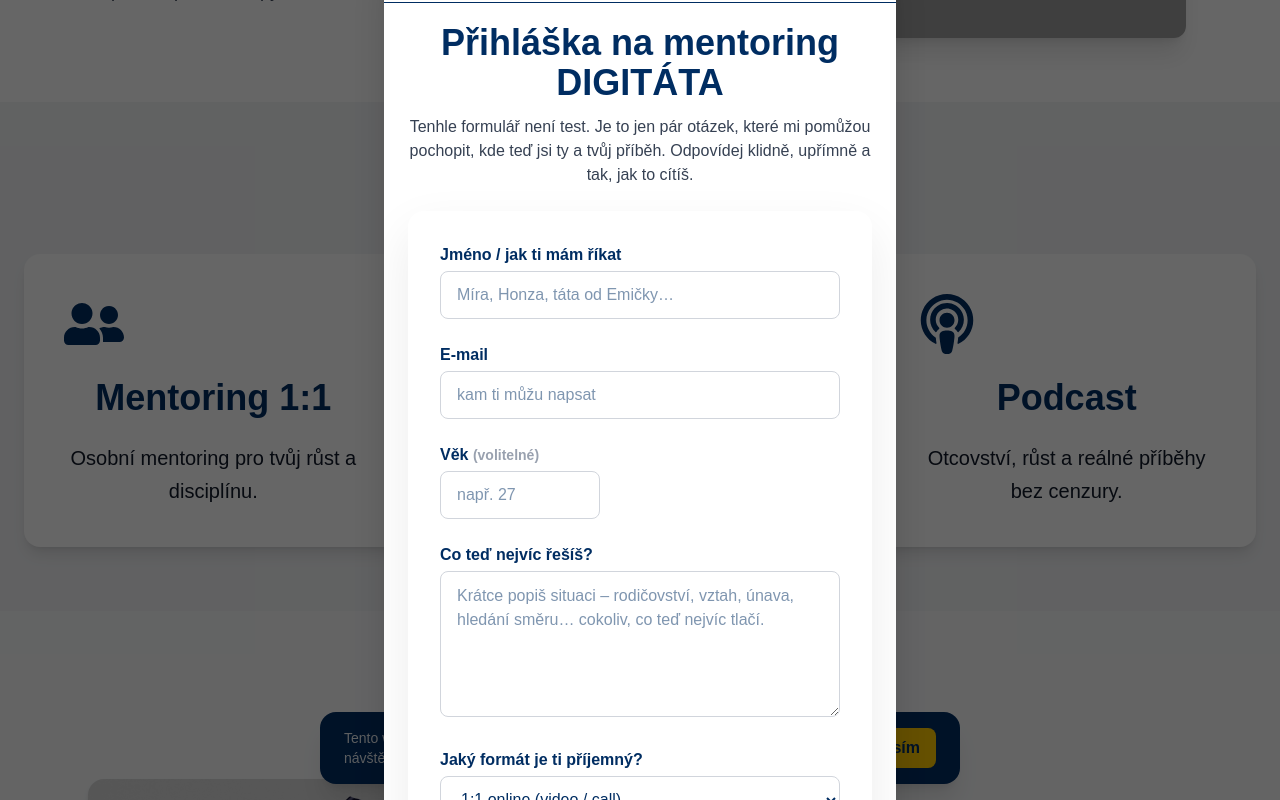
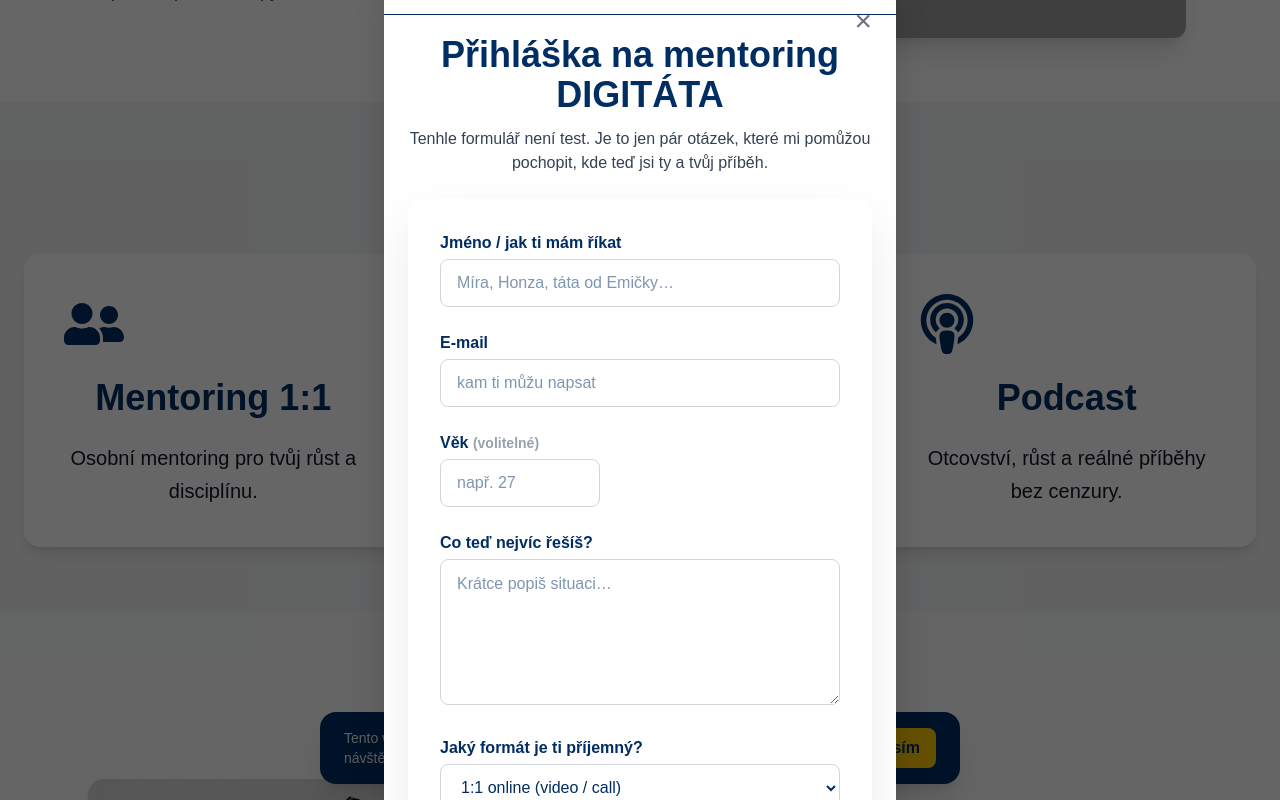
Before and after one commit to digitatastudio/digitata, a Next.js app: page / in a window 1280 px wide. Both pictures are taken after a click on the button "Mentoring 1:1". Shown: the part 1216-2016 px from the top of the page. Built offline with nearby package versions, Linux system fonts and the light colour scheme; no server answers; grey boxes are pictures that could not be loaded.

Commit message:
Upraven MentoringForm – přidán křížek a fix

```diff
--- a/src/app/components/MentoringForm.tsx
+++ b/src/app/components/MentoringForm.tsx
@@ -3,10 +3,9 @@
 import { useState } from "react";
 
 export default function MentoringForm() {
-  const [status, setStatus] = useState<"idle" | "sending" | "ok" | "error">(
-    "idle"
-  );
+  const [status, setStatus] = useState<"idle" | "sending" | "ok" | "error">("idle");
   const [errorMsg, setErrorMsg] = useState("");
+  const [isOpen, setIsOpen] = useState(true); // jen jedna věc: otevřeno / zavřeno
 
   async function onSubmit(e: React.FormEvent<HTMLFormElement>) {
     e.preventDefault();
@@ -52,22 +51,37 @@ export default function MentoringForm() {
     }
   }
 
+  // ❗ KDYŽ UŽIVATEL ZAVŘE FORMULÁŘ => NIC SE NEZOBRAZUJE
+  if (!isOpen) return null;
+
   return (
     <section id="mentoring" className="section">
       <div className="wrap">
         <div className="relative mx-auto max-w-2xl">
+
+          {/* ✖ KŘÍŽEK NA ZAVŘENÍ */}
+          <button
+            type="button"
+            onClick={() => setIsOpen(false)}
+            className="absolute right-0 -top-8 text-3xl text-gray-500 hover:text-gray-700"
+            aria-label="Zavřít formulář"
+          >
+            ×
+          </button>
+
           <h2 className="text-3xl md:text-4xl font-extrabold text-brand mb-3 text-center">
             Přihláška na mentoring DIGITÁTA
           </h2>
 
           <p className="text-gray-700 mb-6 text-center">
             Tenhle formulář není test. Je to jen pár otázek, které mi pomůžou
-            pochopit, kde teď jsi ty a tvůj příběh. Odpovídej klidně, upřímně a
-            tak, jak to cítíš.
+            pochopit, kde teď jsi ty a tvůj příběh.
           </p>
 
+          {/* FORM WRAPPER */}
           <div className="bg-white rounded-2xl p-6 md:p-8 shadow-[0_20px_50px_rgba(0,0,0,.08)] max-h-[80vh] overflow-y-auto">
             <form onSubmit={onSubmit} className="space-y-6">
+
               {/* Jméno */}
               <div>
                 <label htmlFor="name" className="block font-semibold mb-1">
@@ -78,12 +92,12 @@ export default function MentoringForm() {
                   name="name"
                   type="text"
                   required
-                  className="w-full rounded-lg border border-gray-300 px-4 h-12 focus:outline-none focus:ring-2 focus:ring-[var(--brand)]"
+                  className="w-full rounded-lg border border-gray-300 px-4 h-12 focus:ring-2 focus:ring-[var(--brand)]"
                   placeholder="Míra, Honza, táta od Emičky…"
                 />
               </div>
 
-              {/* E-mail */}
+              {/* Email */}
               <div>
                 <label htmlFor="email" className="block font-semibold mb-1">
                   E-mail
@@ -93,28 +107,27 @@ export default function MentoringForm() {
                   name="email"
                   type="email"
                   required
-                  className="w-full rounded-lg border border-gray-300 px-4 h-12 focus:outline-none focus:ring-2 focus:ring-[var(--brand)]"
+                  className="w-full rounded-lg border border-gray-300 px-4 h-12 focus:ring-2 focus:ring-[var(--brand)]"
                   placeholder="kam ti můžu napsat"
                 />
               </div>
 
-              {/* Věk (volitelné) */}
+              {/* Age */}
               <div>
                 <label htmlFor="age" className="block font-semibold mb-1">
-                  Věk{" "}
-                  <span className="text-gray-400 text-sm">(volitelné)</span>
+                  Věk <span className="text-gray-400 text-sm">(volitelné)</span>
                 </label>
                 <input
                   id="age"
                   name="age"
                   type="number"
                   min={10}
-                  className="w-40 rounded-lg border border-gray-300 px-4 h-12 focus:outline-none focus:ring-2 focus:ring-[var(--brand)]"
+                  className="w-40 rounded-lg border border-gray-300 px-4 h-12"
                   placeholder="např. 27"
                 />
               </div>
 
-              {/* Cíl / problém */}
+              {/* Goal */}
               <div>
                 <label htmlFor="goal" className="block font-semibold mb-1">
                   Co teď nejvíc řešíš?
@@ -124,12 +137,12 @@ export default function MentoringForm() {
                   name="goal"
                   required
                   rows={5}
-                  className="w-full rounded-lg border border-gray-300 px-4 py-3 focus:outline-none focus:ring-2 focus:ring-[var(--brand)]"
-                  placeholder="Krátce popiš situaci – rodičovství, vztah, únava, hledání směru… cokoliv, co teď nejvíc tlačí."
+                  className="w-full rounded-lg border border-gray-300 px-4 py-3 focus:ring-2 focus:ring-[var(--brand)]"
+                  placeholder="Krátce popiš situaci…"
                 />
               </div>
 
-              {/* Formát mentoringu */}
+              {/* Format */}
               <div>
                 <label htmlFor="format" className="block font-semibold mb-1">
                   Jaký formát je ti příjemný?
@@ -138,7 +151,7 @@ export default function MentoringForm() {
                   id="format"
                   name="format"
                   defaultValue="1:1 online"
-                  className="w-full rounded-lg border border-gray-300 px-4 h-12 bg-white focus:outline-none focus:ring-2 focus:ring-[var(--brand)]"
+                  className="w-full rounded-lg border border-gray-300 px-4 h-12 bg-white"
                 >
                   <option>1:1 online (video / call)</option>
                   <option>1:1 osobně</option>
@@ -157,18 +170,15 @@ export default function MentoringForm() {
                       ? "opacity-80 cursor-wait"
                       : "hover:bg-[#003B88]"
                   }`}
-                  aria-busy={status === "sending" ? "true" : "false"}
                 >
-                  {status === "sending"
-                    ? "Odesílám…"
-                    : "Chci začít s mentoringem"}
+                  {status === "sending" ? "Odesílám…" : "Chci začít s mentoringem"}
                 </button>
               </div>
 
-              {/* Stavy */}
+              {/* Status */}
               {status === "ok" && (
                 <p className="text-green-600 font-semibold">
-                  Díky! Ozvu se ti co nejdřív na e-mail.
+                  Díky! Ozvu se ti co nejdřív.
                 </p>
               )}
               {status === "error" && (
@@ -177,14 +187,10 @@ export default function MentoringForm() {
             </form>
 
             <p className="text-sm text-gray-500 mt-4 text-center">
-              Nechceš teď vyplňovat formulář? Napiš mi klidně přímo na{" "}
-              <a
-                className="link-brand font-semibold"
-                href="mailto:info@digitatastudio.cz"
-              >
+              Nechceš teď vyplňovat formulář? Napiš mi na{" "}
+              <a href="mailto:info@digitatastudio.cz" className="font-semibold">
                 info@digitatastudio.cz
-              </a>
-              .
+              </a>.
             </p>
           </div>
         </div>
```
